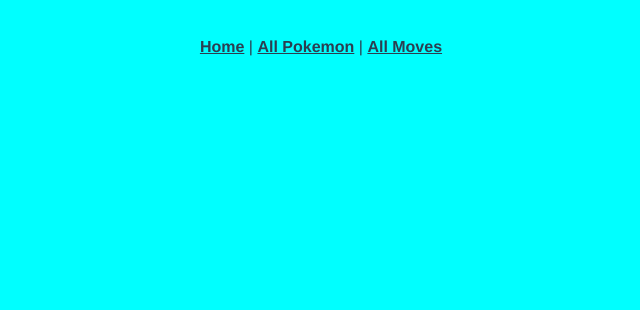
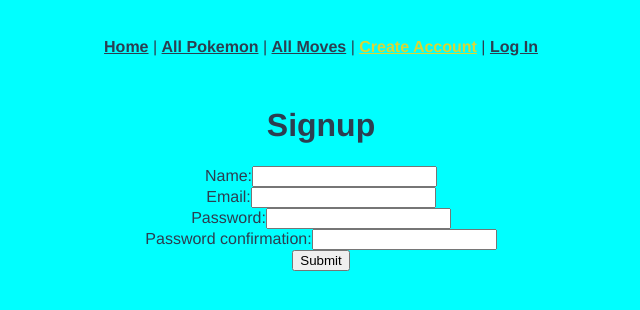
Before and after one commit to alliern/pokemoves-frontend-app, a Vue app: page /signup in a window 1280 px wide. Shown: the top 310 px of the page, without its empty margins (319-959 px from the left). Built offline with nearby package versions, Linux system fonts and the light colour scheme.

Commit message:
adds sign up, sign in, log out, and user view pages

```diff
--- a/src/App.vue
+++ b/src/App.vue
@@ -6,6 +6,19 @@
       <router-link to="/pokemon">All Pokemon</router-link>
       |
       <router-link to="/moves">All Moves</router-link>
+      <span v-if="isLoggedIn()">
+        |
+        <router-link to="/logout">Log Out</router-link>
+
+        |
+        <router-link to="/users/:id">User Profile</router-link>
+      </span>
+      <span v-else>
+        |
+        <router-link to="/signup">Create Account</router-link>
+        |
+        <router-link to="/login">Log In</router-link>
+      </span>
     </div>
     <router-view />
   </div>
@@ -30,6 +43,15 @@
 }
 
 #nav a.router-link-exact-active {
-  color: #42b983;
+  color: #dad735;
 }
 </style>
+<script>
+export default {
+  methods: {
+    isLoggedIn: function () {
+      return localStorage.getItem("jwt");
+    },
+  },
+};
+</script>
--- a/src/main.js
+++ b/src/main.js
@@ -6,6 +6,11 @@
 axios.defaults.headers.common["X-Requested-With"] = "XMLHttpRequest";
 axios.defaults.baseURL = process.env.NODE_ENV === "development" ? "http://localhost:3000" : "/";
 
+var jwt = localStorage.getItem("jwt");
+if (jwt) {
+  axios.defaults.headers.common["Authorization"] = "Bearer " + jwt;
+}
+
 Vue.config.productionTip = false;
 
 new Vue({
--- a/src/router/index.js
+++ b/src/router/index.js
@@ -6,6 +6,10 @@
 import MovesIndex from "../views/MovesIndex.vue";
 Vue.use(VueRouter);
 import MovesShow from "../views/MovesShow.vue";
+import Signup from "../views/Signup.vue";
+import Login from "../views/Login.vue";
+import Logout from "../views/Logout.vue";
+import UsersShow from "../views/UsersShow.vue";
 
 const routes = [
   {
@@ -37,6 +41,26 @@
     name: "MovesShow",
     component: MovesShow,
   },
+  {
+    path: "/signup",
+    name: "signup",
+    component: Signup,
+  },
+  {
+    path: "/login",
+    name: "login",
+    component: Login,
+  },
+  {
+    path: "/logout",
+    name: "logout",
+    component: Logout,
+  },
+  {
+    path: "/user/:id",
+    name: "user show",
+    component: UsersShow,
+  },
 ];
 
 const router = new VueRouter({
--- a/src/views/Home.vue
+++ b/src/views/Home.vue
@@ -1,6 +1,8 @@
 <template>
   <div class="home">
+    <p v-if="isLoggedIn()">Hello, {{ user }}</p>
     <h1>{{ message }}</h1>
+    <img src="https://cdn3.whatculture.com/images/2019/04/412ce4a582a0e809-1200x675.jpg" />
   </div>
 </template>
 
@@ -8,16 +10,34 @@
 body {
   background-color: aqua;
 }
+#img {
+  width: 2000px;
+  height: 1075px;
+}
 </style>
 
 <script>
+import axios from "axios";
 export default {
   data: function () {
     return {
       message: "Welcome to PokéMoves!",
+      user: this.user.username,
     };
   },
-  created: function () {},
-  methods: {},
+  created: function () {
+    this.showUser();
+  },
+  methods: {
+    isLoggedIn: function () {
+      return localStorage.getItem("jwt");
+    },
+    showUser: function () {
+      axios.get("/api/users/profile").then((response) => {
+        console.log(response.data);
+        this.user = response.data;
+      });
+    },
+  },
 };
 </script>
--- /dev/null
+++ b/src/views/Login.vue
@@ -0,0 +1,56 @@
+<template>
+  <div class="login">
+    <form v-on:submit.prevent="submit()">
+      <h1>Login</h1>
+      <ul>
+        <li class="text-danger" v-for="error in errors" v-bind:key="error">
+          {{ error }}
+        </li>
+      </ul>
+      <div class="form-group">
+        <label>Username:</label>
+        <input type="text" class="form-control" v-model="username" />
+      </div>
+      <div class="form-group">
+        <label>Password:</label>
+        <input type="password" class="form-control" v-model="password" />
+      </div>
+      <input type="submit" class="btn btn-primary" value="Submit" />
+    </form>
+  </div>
+</template>
+
+<script>
+import axios from "axios";
+
+export default {
+  data: function () {
+    return {
+      username: "",
+      password: "",
+      errors: [],
+    };
+  },
+  methods: {
+    submit: function () {
+      var params = {
+        username: this.username,
+        password: this.password,
+      };
+      axios
+        .post("/api/sessions", params)
+        .then((response) => {
+          axios.defaults.headers.common["Authorization"] = "Bearer " + response.data.jwt;
+          localStorage.setItem("jwt", response.data.jwt);
+          this.$router.push("/");
+        })
+        .catch((error) => {
+          console.log(error.response);
+          this.errors = ["Invalid username or password."];
+          this.username = "";
+          this.password = "";
+        });
+    },
+  },
+};
+</script>
--- /dev/null
+++ b/src/views/Logout.vue
@@ -0,0 +1,15 @@
+<template>
+  <div class="logout"></div>
+</template>
+
+<script>
+import axios from "axios";
+
+export default {
+  created: function () {
+    delete axios.defaults.headers.common["Authorization"];
+    localStorage.removeItem("jwt");
+    this.$router.push("/");
+  },
+};
+</script>
--- a/src/views/PokemonShow.vue
+++ b/src/views/PokemonShow.vue
@@ -19,12 +19,12 @@
     <div class="moveset">
       <h1>Moves</h1>
       <li v-for="poke_move in showMoves" v-bind:key="poke_move.id">
-      <strong>Name: </strong>{{ poke_move.move_name }},
-      <strong>Learned by HM or TM: </strong>
+        <strong>Name:</strong>
+        {{ poke_move.move_name }},
+        <strong>Learned by HM or TM:</strong>
         {{ poke_move.hm_tm }},
-      <strong>Learned by leveling up: </strong>
+        <strong>Learned by leveling up:</strong>
         {{ poke_move.leveling }}
-
 
         <!-- <p>
         <strong>Name:</strong>
@@ -59,7 +59,6 @@
   },
   created: function () {
     this.showPokemon();
-    this.showMoves();
   },
   methods: {
     showPokemon: function () {
--- /dev/null
+++ b/src/views/Signup.vue
@@ -0,0 +1,64 @@
+<template>
+  <div class="signup">
+    <form v-on:submit.prevent="submit()">
+      <h1>Signup</h1>
+      <ul>
+        <li class="text-danger" v-for="error in errors" v-bind:key="error">
+          {{ error }}
+        </li>
+      </ul>
+      <div class="form-group">
+        <label>Name:</label>
+        <input type="text" class="form-control" v-model="name" />
+      </div>
+      <div class="form-group">
+        <label>Email:</label>
+        <input type="email" class="form-control" v-model="email" />
+      </div>
+      <div class="form-group">
+        <label>Password:</label>
+        <input type="password" class="form-control" v-model="password" />
+      </div>
+      <div class="form-group">
+        <label>Password confirmation:</label>
+        <input type="password" class="form-control" v-model="passwordConfirmation" />
+      </div>
+      <input type="submit" class="btn btn-primary" value="Submit" />
+    </form>
+  </div>
+</template>
+
+<script>
+import axios from "axios";
+
+export default {
+  data: function () {
+    return {
+      name: "",
+      email: "",
+      password: "",
+      passwordConfirmation: "",
+      errors: [],
+    };
+  },
+  methods: {
+    submit: function () {
+      var params = {
+        name: this.name,
+        email: this.email,
+        password: this.password,
+        password_confirmation: this.passwordConfirmation,
+      };
+      axios
+        .post("/api/users", params)
+        .then((response) => {
+          console.log(response.data);
+          this.$router.push("/login");
+        })
+        .catch((error) => {
+          this.errors = error.response.data.errors;
+        });
+    },
+  },
+};
+</script>
--- /dev/null
+++ b/src/views/UsersShow.vue
@@ -0,0 +1,38 @@
+<template>
+  <div class="user-show">
+    <div class="container">
+      <h2>{{ user.name }}'s Profile</h2>
+      <p>
+        {{ user.pokemon_1 }}
+        {{ user.pokemon_2 }}
+        {{ user.pokemon_3 }}
+        {{ user.pokemon_4 }}
+        {{ user.pokemon_5 }}
+        {{ user.pokemon_6 }}
+      </p>
+    </div>
+    <button type="button" class="btn btn-outline-primary"></button>
+  </div>
+</template>
+
+<script>
+import axios from "axios";
+export default {
+  data: function () {
+    return {
+      user: {},
+    };
+  },
+  created: function () {
+    this.showUser();
+  },
+  methods: {
+    showUser: function () {
+      axios.get("/api/users/" + this.$route.params.id).then((response) => {
+        console.log(response.data);
+        this.user = response.data;
+      });
+    },
+  },
+};
+</script>
```
Lines whose indentation alone changed are shown as unchanged.
